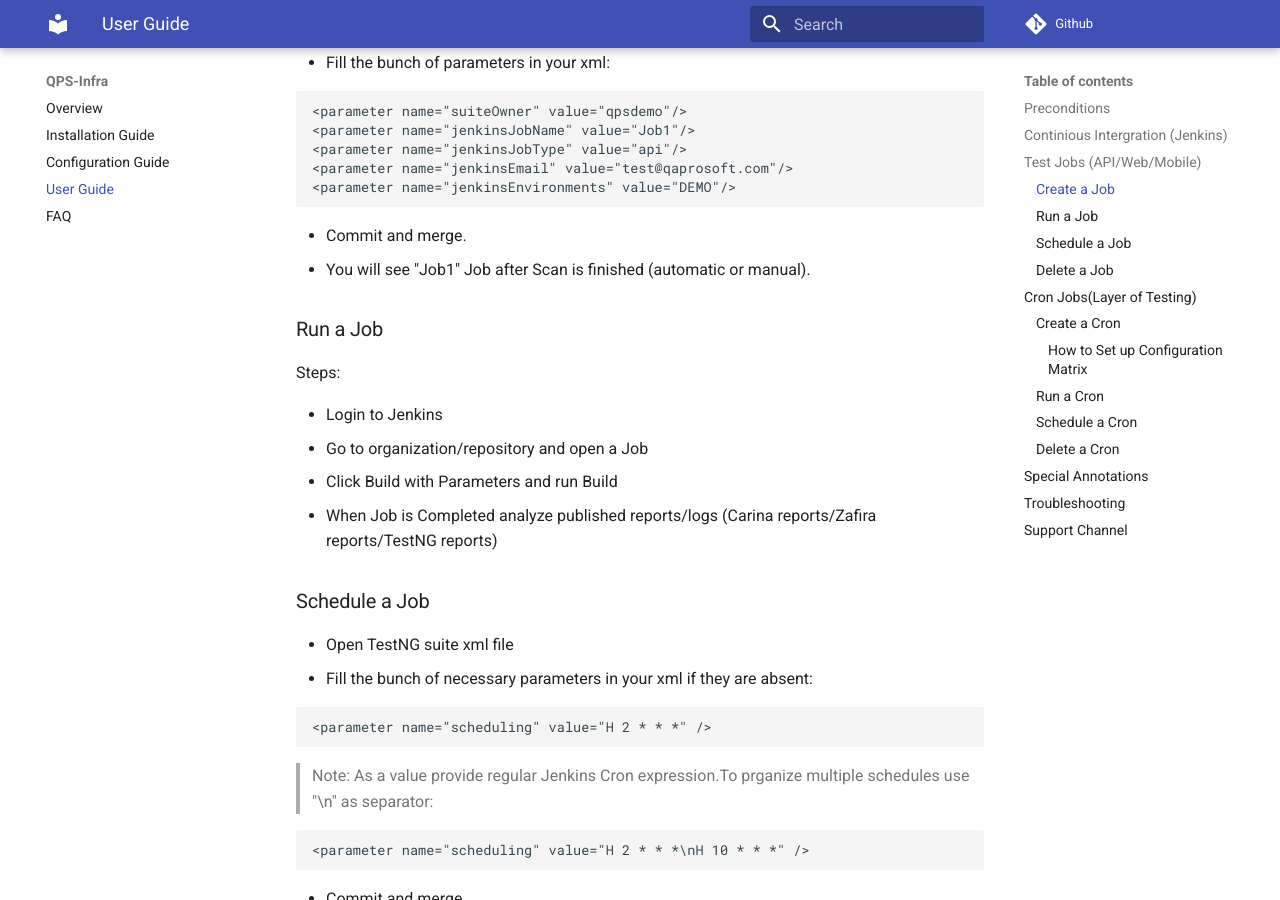
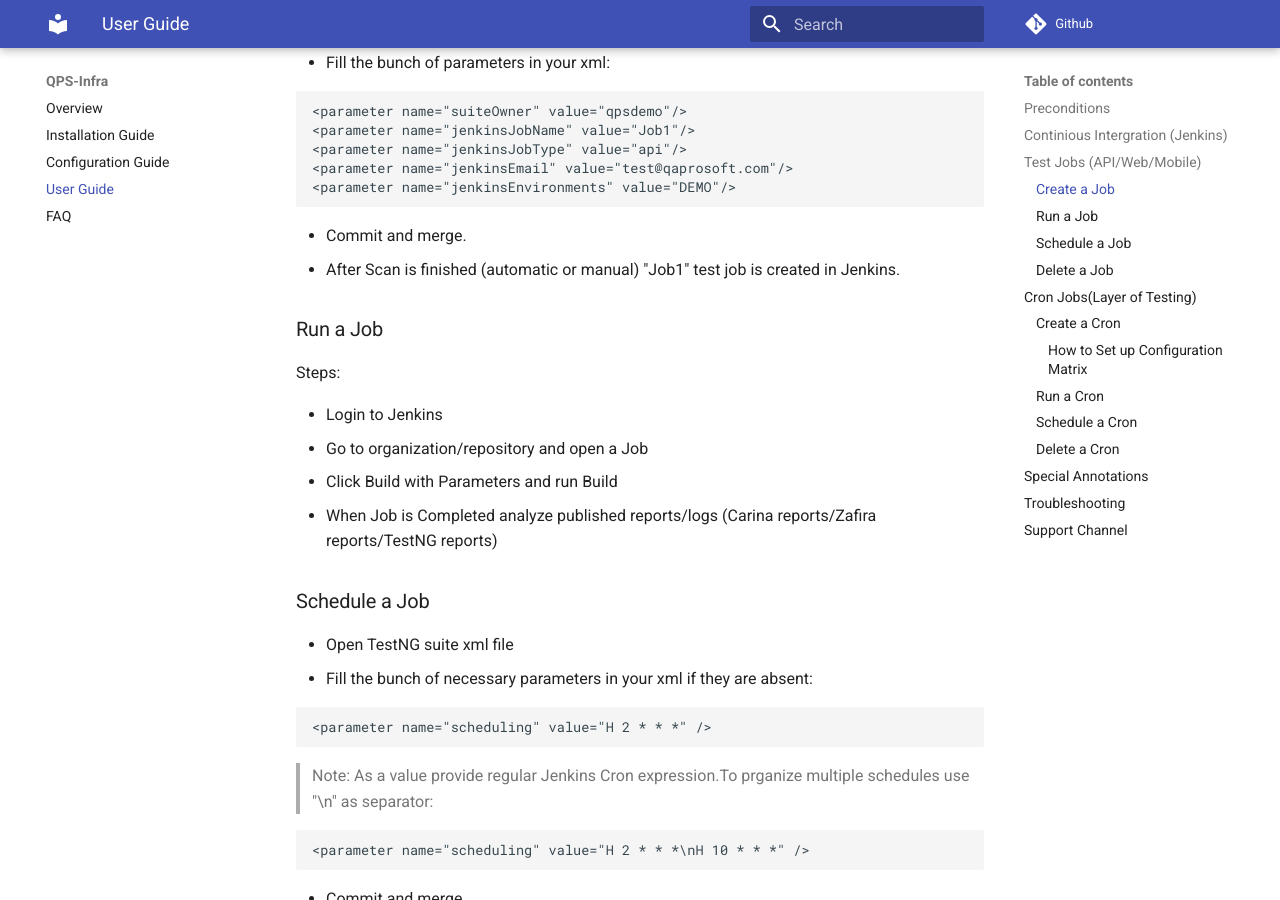
Before and after one commit to zebrunner/community-edition, an MkDocs documentation site: the page built from docs/user-guide.md, in a window 1280 px wide and 900 px high, scrolled down 737 px. Built offline with MkDocs 1.6.1 and Material for MkDocs 9.7.7, drawn with Linux system fonts in a browser that asks for light colours; comment, search, counter and statistics services are not loaded; old or Windows-style settings are respelled for this version of MkDocs.

Commit message:
improved test job creation info

````diff
--- a/docs/user-guide.md
+++ b/docs/user-guide.md
@@ -29,7 +29,7 @@ Test Jobs can be executed on-demand, scheduled, included into different testing
 <parameter name="jenkinsEnvironments" value="DEMO"/>
 ```
 * Commit and merge.
-* You will see "Job1" Job after Scan is finished (automatic or manual).
+* After Scan is finished (automatic or manual) "Job1" test job is created in Jenkins.
 
 ### Run a Job
 Steps:
````
